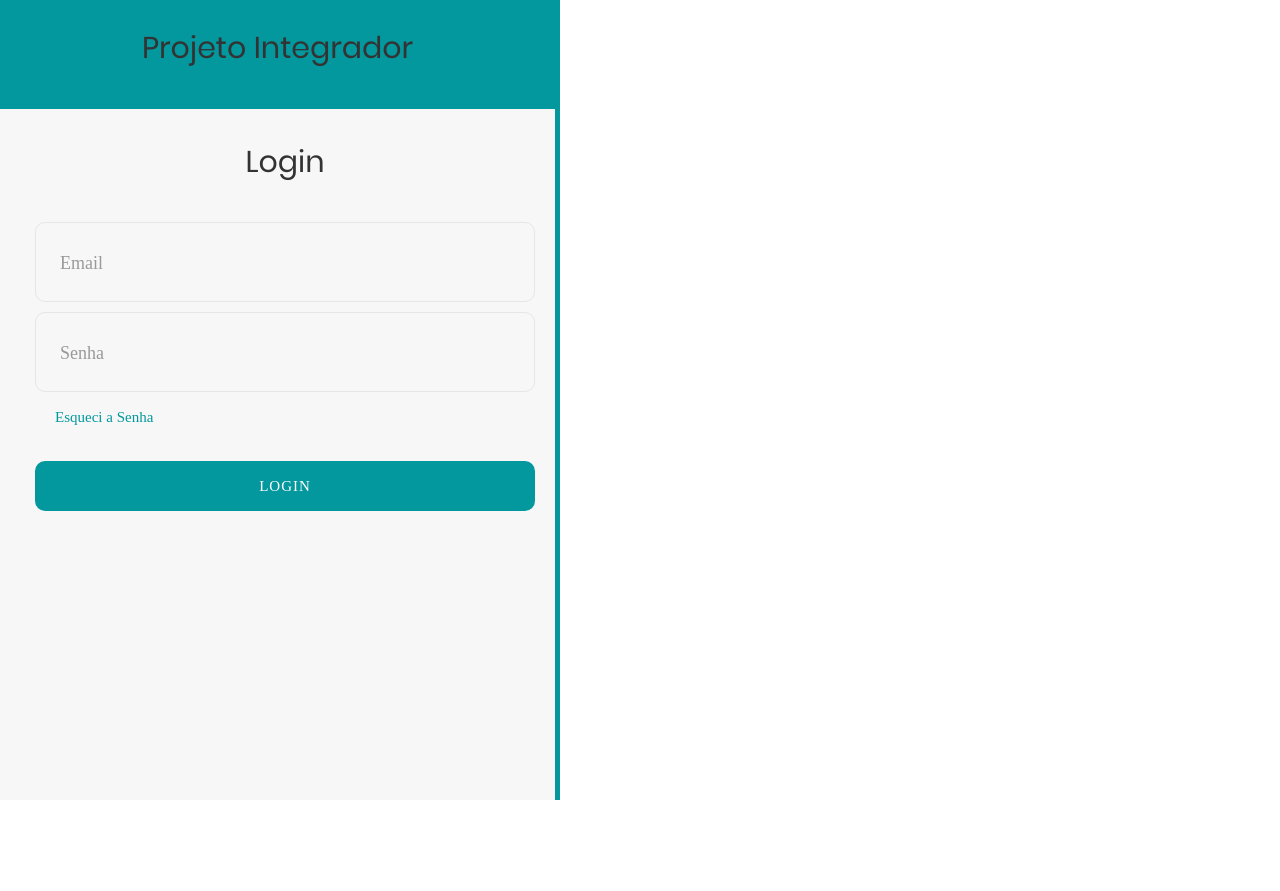
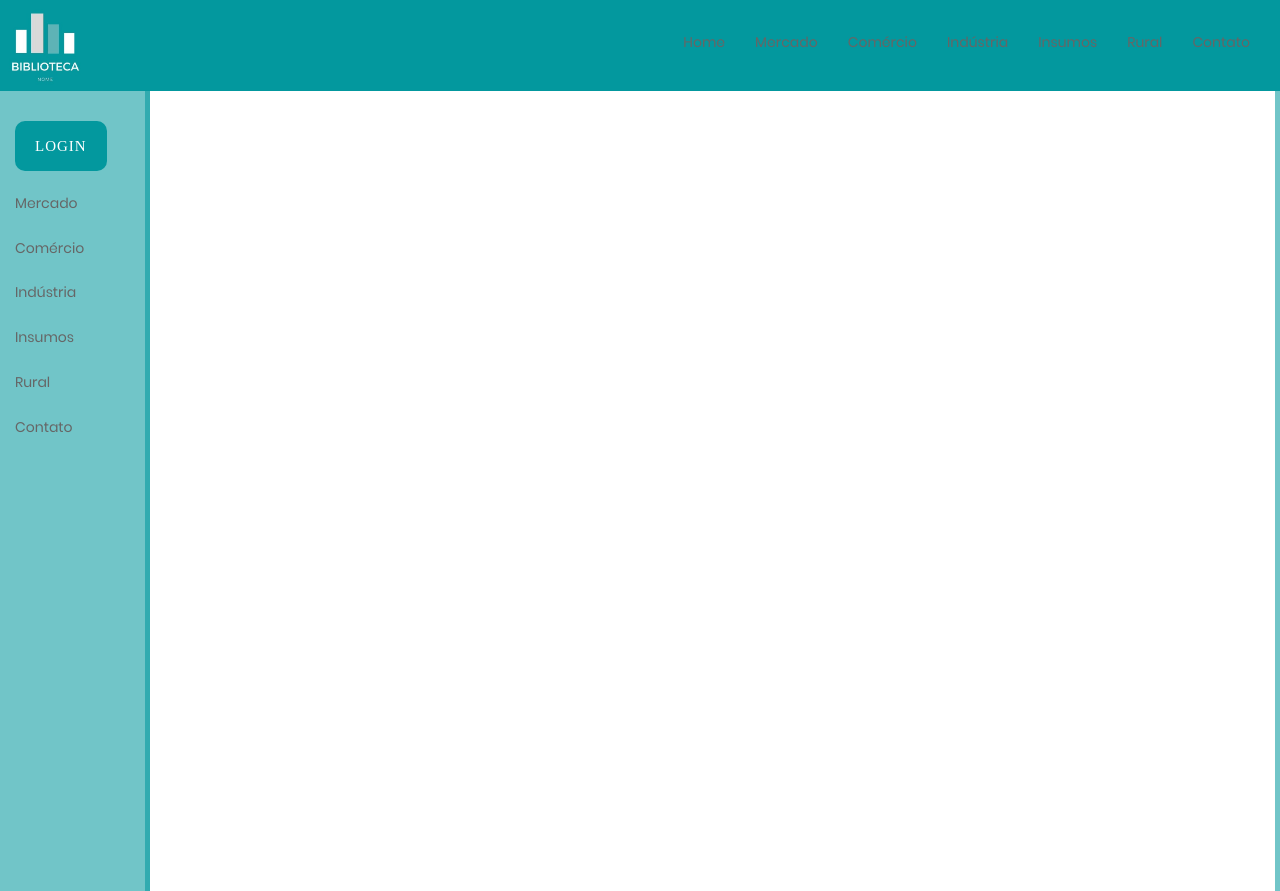
Before and after one commit to alfmorais/pi-univesp, a Django app: template templates/view/HomeInicial.html in a window 1280 px wide. Before the commit the page ends 800 px from the top, so only its background shows below. Run offline with Django 3.2, Linux system fonts and the light colour scheme; the template is opened without the code that fills it, so the values that code supplies are empty; some libraries are stand-ins or nearby versions; some web fonts are replaced.

Commit message:
Tela home
23/09/2021 - atualizações

```diff
--- a/templates/css/dashboard.css
+++ b/templates/css/dashboard.css
@@ -3070,8 +3070,9 @@
   ul, li {
       margin: 0px;
       list-style-type: none;
-  }
-
+      padding: 5px 15px;
+      padding-top: 15px;
+  }
 
   /*---------------------------------------------*/
   input {
@@ -3601,3 +3602,31 @@
     background: #333333;
     color: #fff;
   }
+  .logo {
+    width: 90px;
+  }
+  .menu{
+    display: -ms-flexbox;
+    display: flex;
+    -ms-flex-wrap: wrap;
+    flex-wrap: wrap;
+    padding-left: 0;
+    margin-bottom: 0;
+    list-style: none;
+  }
+  .menu-div{
+    width: 150px;
+    min-height: 100vh;
+    display: block;
+    background-color: #03989e8f;
+    border-right: 5px solid #03989e8f;
+  }
+  .home100-more {
+    width: calc(100% - 150px);
+    background-repeat: no-repeat;
+    background-size: cover;
+    background-position: center;
+    position: relative;
+    border-right: 5px solid #03989e8f;
+    z-index: 1;
+}
--- a/templates/view/HomeInicial.html
+++ b/templates/view/HomeInicial.html
@@ -26,56 +26,48 @@
 	<link rel="stylesheet" type="text/css" href="../Css/dashboard.css">
 <!--===============================================================================================-->
 </head>
-<body style="background-color: #666666;">
+<header class="header" style="background-color: #03989E;">
+    <div>
+        <div class="teste">
+            <a href="https://colorlib.com/wp/templates/" title="Switcher">
+            <img class="logo" src="../images/logo.jpeg" alt="Colorlib logo">
+            </a>
+            <ul class="nav" style="float: right;">
+                <li><a href="#na">Home</a></li>
+                <li><a href="#nb">Mercado</a></li>
+                <li><a href="#nc">Comércio</a></li>
+                <li><a href="#nd">Indústria</a></li>
+                <li><a href="#ne">Insumos</a></li>
+                <li><a href="#nf">Rural</a></li>
+                <li><a href="#ng">Contato</a></li>
+            </ul>
+        </div>
 
-	<div class="limiter">
+    </div>
+</header>
+<body style="background-color: #fcfcfc;">
+
+    <div class="limiter">
 		<div class="container-login100">
 			<div class="wrap-login100">
-				<div class="login100-more" style="background-image: url('../images/bg-01.png');">
+				<div class="home100-more">
 				</div>
-				<div class="login100-form-div">
-					<div class="login100-form-top">
-						<label class="login100-form-title p-b-43">
-							Projeto Integrador
-						</label>
-						</div>
-					<form class="login100-form validate-form">
-						<label class="login100-form-title p-b-42">Login</label>
-						<div class="wrap-input100 validate-input" data-validate = "Favor digitar um email valido">
-							<input class="input100" type="text" name="email">
-							<span class="focus-input100"></span>
-							<span class="label-input100">Email</span>
-						</div>
-
-
-						<div class="wrap-input100 validate-input" data-validate="Por favor Digitar sua senha">
-							<input class="input100" type="password" name="pass">
-							<span class="focus-input100"></span>
-							<span class="label-input100">Senha</span>
-						</div>
-
-						<div class="flex-sb-m w-full p-t-3 p-b-32">
-
-							<div>
-								<a href="#" class="txt1">
-									Esqueci a Senha
-								</a>
-							</div>
-						</div>
-
-
-						<div class="container-login100-form-btn">
-							<button class="login100-form-btn">
-								Login
-							</button>
-						</div>
-
-					</form>
+				<div class="menu-div">
+                    <ul class="menu" style="float: left;">
+                        <li> <button class="login100-form-btn">
+                            Login
+                            </button></li>
+                        <li><a href="#nb">Mercado</a></li>
+                        <li><a href="#nc">Comércio</a></li>
+                        <li><a href="#nd">Indústria</a></li>
+                        <li><a href="#ne">Insumos</a></li>
+                        <li><a href="#nf">Rural</a></li>
+                        <li><a href="#ng">Contato</a></li>
+                    </ul>
 				</div>
 			</div>
 		</div>
 	</div>
-
 
 
 <!--===============================================================================================-->
```
Also changed, not shown: templates/images/logo.jpeg (added).
